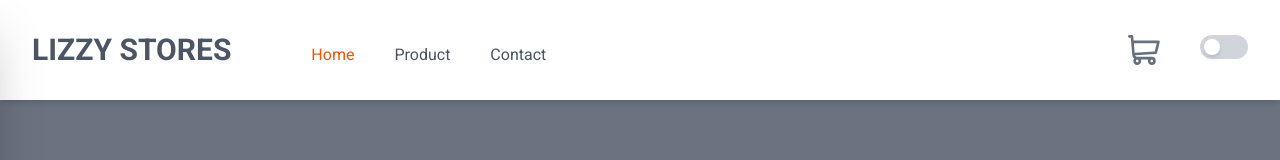
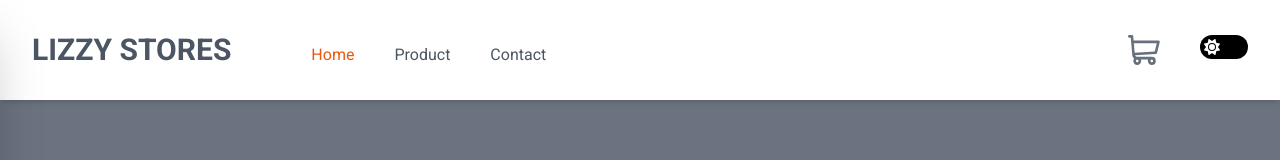
Before and after one commit to Maxzi3/E-commerce-shoppingcart, a React (Vite) app: page / in a window 1280 px wide. Shown: the top 160 px of the page. Built offline with nearby package versions, Linux system fonts and the light colour scheme; no server answers.

Commit message:
"Updated README.md with project description and features, and modified Switch.jsx component to use react-icons for dark mode toggle"

```diff
--- a/src/Components/Switch.jsx
+++ b/src/Components/Switch.jsx
@@ -1,5 +1,7 @@
 import React, { useContext } from "react";
 import { CartContext } from "./CartContext";
+import { FaMoon } from "react-icons/fa6";
+import { FaSun } from "react-icons/fa6";
 
 const Switch = () => {
   const { toggleDarkMode, darkMode } = useContext(CartContext);
@@ -7,16 +9,18 @@ const Switch = () => {
   return (
     <div
       className={`w-12 h-6 flex items-center rounded-full p-1 cursor-pointer transition-all ${
-        darkMode ? "bg-blue-600" : "bg-gray-300"
+        darkMode ? "bg-white text-black" : "bg-black text-white"
       }`}
       onClick={toggleDarkMode}
     >
       {/* The toggle circle */}
       <div
-        className={`bg-white w-4 h-4 rounded-full shadow-md transform transition-transform duration-300 ease-in-out ${
+        className={` shadow-md transform transition-transform duration-300 ease-in-out ${
           darkMode ? "translate-x-6" : "translate-x-0"
         }`}
-      ></div>
+      >
+        {darkMode ? <FaMoon className="" /> : <FaSun />}
+      </div>
     </div>
   );
 };
```
Also changed, not shown: 1 other file (tests, documents, lock files or other folders).
